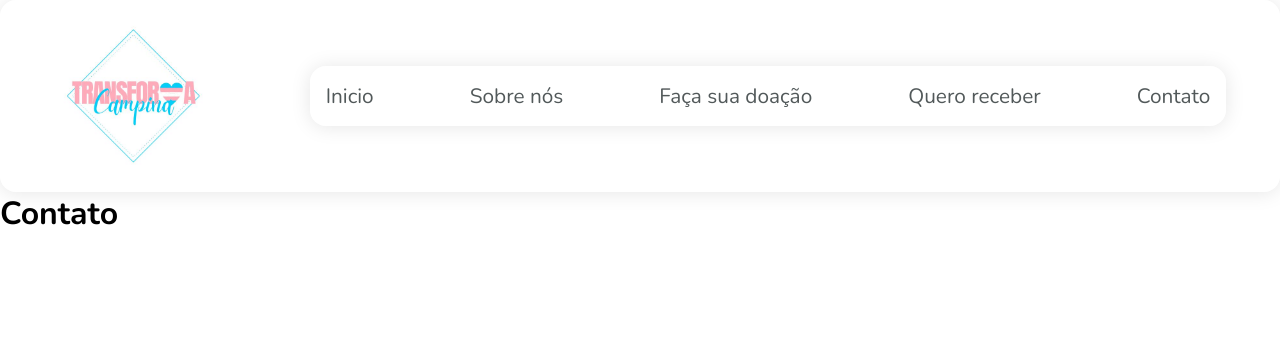
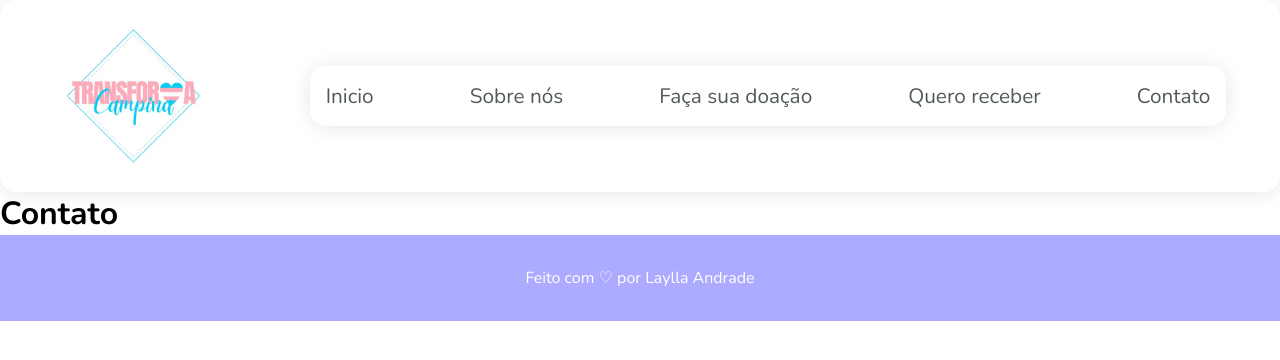
Before and after one commit to layllandrade/projeto-final-reprograma, a React (Vite) app: page /contato in a window 1280 px wide. Shown: the top 360 px of the page. Built offline with nearby package versions, Linux system fonts and the light colour scheme.

Commit message:
Criação do footer

```diff
--- a/src/Router.jsx
+++ b/src/Router.jsx
@@ -5,6 +5,7 @@ import { Sobre } from './pages/Sobre'
 import { Doe } from './pages/Doe'
 import { Doacao } from './pages/Doacao'
 import { Contato } from './pages/Contato'
+import { Footer } from './components/Footer'
 
 export function ApplicationRoutes() {
   return(
@@ -17,6 +18,7 @@ export function ApplicationRoutes() {
           <Route path="/queroreceber" element={<Doacao />} />
           <Route path="/contato" element={<Contato />} />
         </Routes>
+        <Footer />
     </BrowserRouter>
   )
 }
--- /dev/null
+++ b/src/components/Footer.jsx
@@ -0,0 +1,11 @@
+import styles from '../styles/components/footer.module.css'
+
+export function Footer() {
+    return (
+      <footer className={styles.footerContainer}>
+        <p className={styles.footerText}>
+          Feito com ♡ por Laylla Andrade
+        </p>
+      </footer>
+    )
+  }
--- /dev/null
+++ b/src/styles/components/footer.module.css
@@ -0,0 +1,12 @@
+.footerContainer {
+    padding: 2rem;
+    background: #0400ff54;
+    display: flex;
+    justify-content: center;
+    align-items: center;
+}
+
+.footerText {
+    color: #fff;
+    font-size: 1rem;
+}
```
